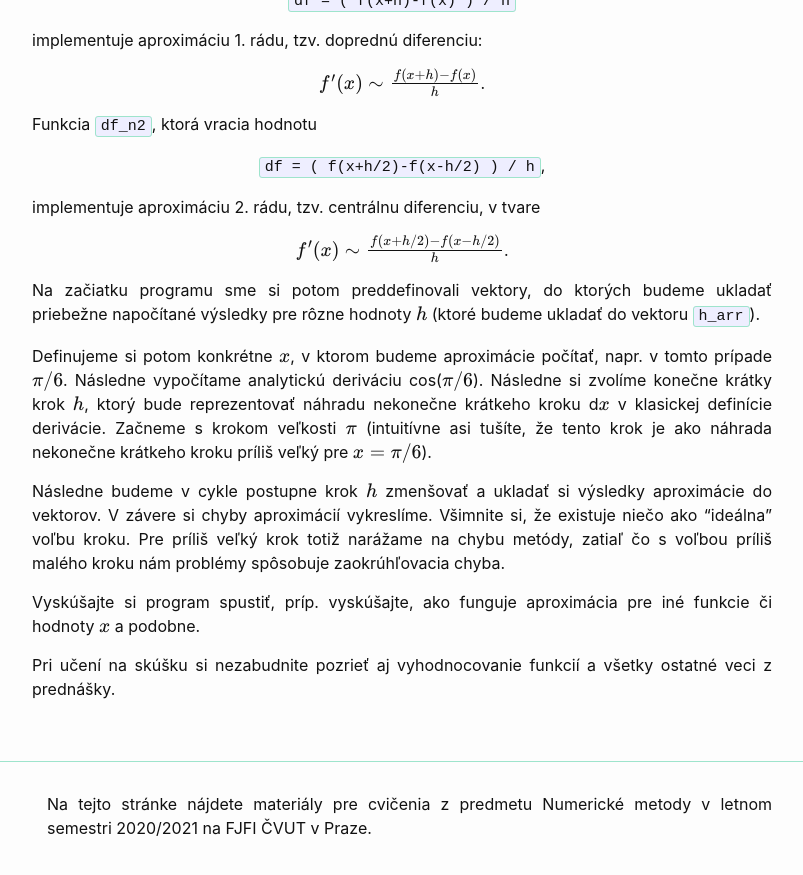
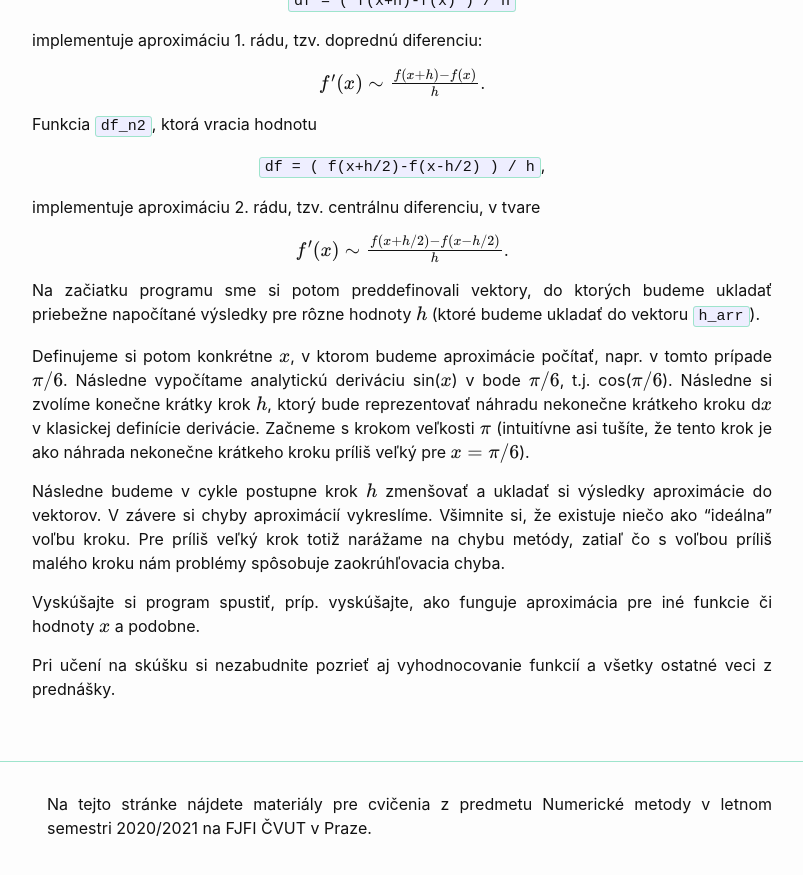
Before and after one commit to maslarova/maslarova.github.io, a Jekyll site: the page built from _posts/2021-03-25-cvicenie6.md, in a window 1280 px wide and 900 px high, scrolled down 4373 px. Shown: the top 875 px of the window, without its empty margins (238-1041 px from the left). Built offline with Jekyll 4.4.1, drawn with Linux system fonts in a browser that asks for light colours.

Commit message:
2021-03-25-cvicenie6.md

```diff
--- a/_posts/2021-03-25-cvicenie6.md
+++ b/_posts/2021-03-25-cvicenie6.md
@@ -168,7 +168,7 @@ $f'(x)\sim\frac{f(x+h/2)-f(x-h/2)}{h}$.
 
 Na začiatku programu sme si potom preddefinovali vektory, do ktorých budeme ukladať priebežne napočítané výsledky pre rôzne hodnoty $h$ (ktoré budeme ukladať do vektoru `h_arr`).
 
-Definujeme si potom konkrétne $x$, v ktorom budeme aproximácie počítať, napr. v tomto prípade $\pi/6$. Následne vypočítame analytickú deriváciu cos($\pi/6$). Následne si zvolíme konečne krátky krok $h$, ktorý bude reprezentovať náhradu nekonečne krátkeho kroku d$x$ v klasickej definície derivácie. Začneme s krokom veľkosti $\pi$ (intuitívne asi tušíte, že tento krok je ako náhrada nekonečne krátkeho kroku príliš veľký pre $x=\pi/6$).
+Definujeme si potom konkrétne $x$, v ktorom budeme aproximácie počítať, napr. v tomto prípade $\pi/6$. Následne vypočítame analytickú deriváciu sin($x$) v bode $\pi/6$, t.j. cos($\pi/6$). Následne si zvolíme konečne krátky krok $h$, ktorý bude reprezentovať náhradu nekonečne krátkeho kroku d$x$ v klasickej definície derivácie. Začneme s krokom veľkosti $\pi$ (intuitívne asi tušíte, že tento krok je ako náhrada nekonečne krátkeho kroku príliš veľký pre $x=\pi/6$).
 
 Následne budeme v cykle postupne krok $h$ zmenšovať a ukladať si výsledky aproximácie do vektorov.
 V závere si chyby aproximácií vykreslíme.
```
